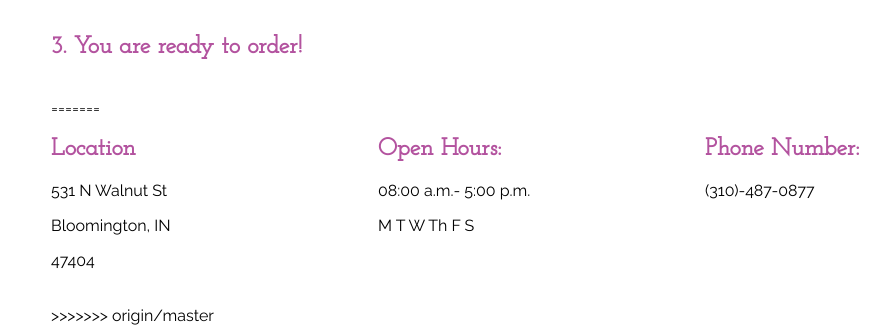
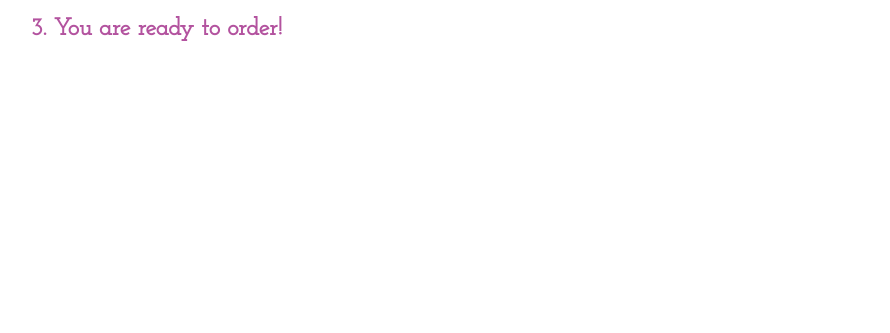
Before and after one commit to miharyan/j360-project-two, a plain HTML site: page menu/index.html in a window 1280 px wide. Shown: the part 1002-1335 px from the top of the page, without its empty margins (109-999 px from the left). After the commit the page ends 1093 px from the top, so only its background shows below. Drawn offline with Linux system fonts and the light colour scheme.

Commit message:
http://pages.iu.edu/~miharyan/

```diff
--- a/menu/index.html
+++ b/menu/index.html
@@ -17,7 +17,6 @@
         <div class="container">
 
             <header>
-<<<<<<< HEAD
 
             <img src="../images/menu.jpg" style="max-width:100%;height:auto;" alt="Logo of U Jelly Bro?"/>
                 <nav>
@@ -26,21 +25,11 @@
                           <li><a href="./index.html">Menu</a></li>
                          <li><a href="../about/index.html">About</a></li>
                          <li><a href="../location/index.html">Location</a></li>
-=======
-            <img src="../images/menu.jpg" style="max-width:100%;height:auto;" alt="Logo of U Jelly Bro?"/>
-                <nav>
-                    <ul>
-                        <li><a href="../">Home</a></li>
-                          <li><a href="../menu/">Menu</a></li>
-                         <li><a href="../about/">About</a></li>
-                         <li><a href="./">Location</a></li>
->>>>>>> origin/master
                     </ul>
                 </nav>
                 <h1>U Jelly Bro?</h1>
             </header>
 
-<<<<<<< HEAD
               <h2> 1. Choose what you want </h2>
            <div class="row">
                 <section class="col img">
@@ -93,40 +82,6 @@
             <div class="row">
             <h2> 3. You are ready to order!</h2>
             </div>
-=======
-           <div class="row">
-                <section class="col col-4">
-                    <h2>Location</h2>
-                   <p>
-    				531 N Walnut St
-    			</p>
-    			<p>
-    				Bloomington, IN
-    			</p>
-    			<p>
-    				47404
-    			</p>
-                </section>
-                <section class="col col-4">
-                    <h2>Open Hours:</h2>
-
-    			<p>
-    				08:00 a.m.- 5:00 p.m.
-    			</p>
-    			<p>
-    				M T W Th F S
-    			</p>
-                </section>
-                <section class="col col-4">
-                 <section>
-    			<h2>Phone Number:</h2>
-                <p>
-    				(310)-487-0877
-    			</p>
-                </section>
-            </div>
-
->>>>>>> origin/master
         </div>
     </body>
 </html>
--- a/style.css
+++ b/style.css
@@ -2,11 +2,7 @@ h1{display:none;}
 
 body {
 	font-family: 'Raleway', avneir, arial, sans-serif;
-<<<<<<< HEAD
 	color: black;
-=======
-	color: #black;
->>>>>>> origin/master
 }
 h2{
 	font-family: 'Josefin Slab', serif;
@@ -39,7 +35,6 @@ li a {
 
 li a:hover {
     background-color:#CF97D6;
-<<<<<<< HEAD
 }
 
 #map {
@@ -116,82 +111,6 @@ widht: 100%
     }
 }
 
-=======
-}
-
-#map {  margin: 0 auto; }
-
-.container {
-    margin: 10px 4%;
-}
-.row {
-    width: 100%;
-    margin-bottom: 20px;
-    display: block;
-}
-.container::after, .row::after {
-    clear: both;
-    display: table;
-    content: "";
-}
-.col {
-    float: left;
-    display: block;
-}
-
-.col:last-child {
-    margin: 0;
-}
-
-.col-4 {
-    width: 100%;
-    margin-right: 0;
-}
-
-.col img {
-    width: 100%;
-}
-
-@media (min-width: 768px) {
-    /*
-        750 - (236*3) - (21*2)
-        236/750 = 31.4666667%
-        20/750 = 2.6666667%
-    */
-    .container {
-        width: 750px;
-        margin: 15px auto;
-    }
-
-    .col-4 {
-        width: 31.4666667%;
-        margin-right: 2.6666667%;
-    }
-
-}
-
-@media (min-width: 992px) {
-    /*
-        960 - (306*3) - (21*2)
-        306/960 = 31.875%
-        21/960 = 2.1875%
-    */
-    .container {
-        width: 960px;
-        margin: 20px auto 5px;
-    }
-
-    .col-4 {
-        width: 31.875%;
-        margin-right: 2.1875%;
-    }
-
-    h1 {
-        font-size: 3em;
-    }
-}
-
->>>>>>> origin/master
 @media (min-width: 1200px) {
     /*
         1000 - (320*3) - (20*2)
```
Also changed, not shown: index.html (+0 -21 lines), location/index.html (+0 -15 lines), images/apple.jpg (deleted), images/blueberry.jpg (deleted), images/strawberry.jpg (deleted), 4 other files.
